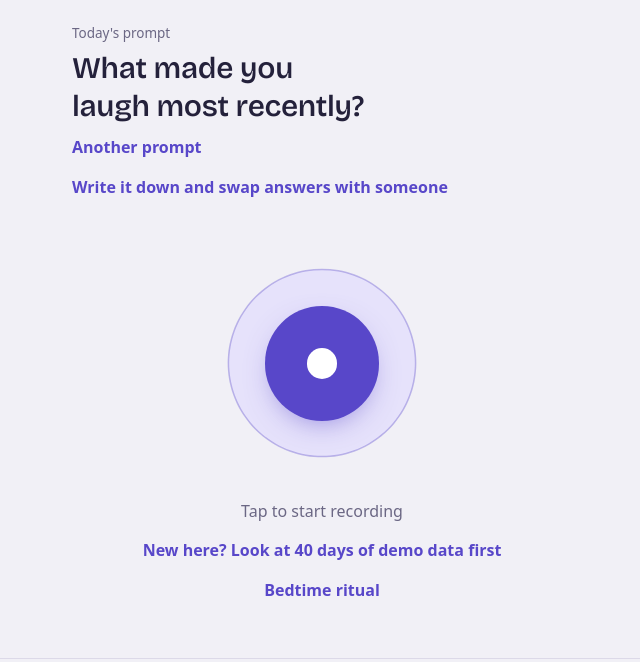
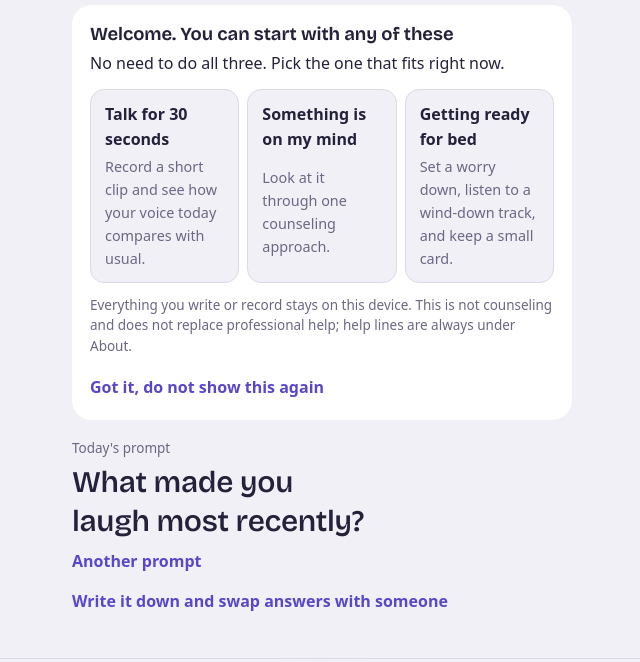
Before and after one commit to jen900704/murmur-voice-journal, a website with bundled scripts: page index.html in a window 1280 px wide. Shown: the part 72-734 px from the top of the page, without its empty margins (318-958 px from the left). Built offline with nearby package versions, Linux system fonts and the light colour scheme.

Commit message:
First-visit welcome with three ways in
A new person lands on Today with no idea what the app is for. The
welcome card offers three doors (talk for 30 seconds, something on
my mind, getting ready for bed), says everything stays on the device
and that this is not counseling, and is dismissed for good with one
tap. Shown only while there are no entries.

Co-Authored-By: Claude Opus 5.5 <noreply@anthropic.com>
Claude-Session: https://claude.ai/code/session_01KLTsNRck9QZs1fruHPTwdH

```diff
--- a/css/style.css
+++ b/css/style.css
@@ -822,7 +822,7 @@ h3.sub {
   font-weight: 500;
 }
 .tile.is-demo {
-  opacity: 0.8;
+  color: var(--muted);
 }
 
 /* ---------- theory lens ---------- */
@@ -1497,3 +1497,48 @@ h3.sub {
 .view.lens #ai-input {
   margin-bottom: 4px;
 }
+
+/* first-visit welcome */
+.welcome {
+  background: var(--surface, #fff);
+  border-radius: 20px;
+  padding: 18px 18px 12px;
+  margin: 0 0 18px;
+}
+.welcome h2 {
+  margin: 0 0 4px;
+  font-size: 1.15rem;
+}
+.welcome-doors {
+  display: grid;
+  gap: 8px;
+  margin: 12px 0;
+}
+.welcome-door {
+  display: grid;
+  gap: 2px;
+  text-align: start;
+  font: inherit;
+  color: inherit;
+  background: var(--bg, transparent);
+  border: 1.5px solid var(--line, rgba(0, 0, 0, 0.12));
+  border-radius: 14px;
+  padding: 12px 14px;
+  cursor: pointer;
+  min-height: 44px;
+}
+.welcome-door:hover {
+  border-color: var(--accent, currentColor);
+}
+.welcome-door-title {
+  font-weight: 650;
+}
+.welcome-door-body {
+  font-size: 0.9rem;
+  color: var(--muted);
+}
+@media (min-width: 640px) {
+  .welcome-doors {
+    grid-template-columns: repeat(3, 1fr);
+  }
+}
--- a/js/app.js
+++ b/js/app.js
@@ -465,6 +465,7 @@ function viewToday() {
   }
 
   const idle = state.phase === 'idle' || state.phase === 'error';
+  if (idle && !state.welcomed && !state.entries.length) add(wrap, welcomeCard());
   if (idle) add(wrap, extras.lowMoodCard(latestRated()));
   if (idle && isEvening()) add(wrap, nightView.card());
   add(wrap,
@@ -562,6 +563,40 @@ function viewToday() {
     }
   }
   return wrap;
+}
+
+// First visit only: three ways in, and what the app is not. Dismissed for good with one tap.
+function welcomeCard() {
+  const dismiss = () => {
+    state.welcomed = true;
+    db.setSetting('welcomed', true).catch(() => {});
+  };
+  const door = (key, title, body, onclick) => h('button', { type: 'button', class: 'welcome-door', 'data-key': key, onclick }, h('span', { class: 'welcome-door-title' }, title), h('span', { class: 'welcome-door-body' }, body));
+  return h(
+    'section',
+    { class: 'welcome', 'aria-labelledby': 'welcome-title' },
+    h('h2', { id: 'welcome-title' }, t('welcomeTitle')),
+    h('p', {}, t('welcomeBody')),
+    h(
+      'div',
+      { class: 'welcome-doors' },
+      door('welcome-voice', t('welcomeVoice'), t('welcomeVoiceBody'), () => {
+        dismiss();
+        render();
+        focusKey('rec');
+      }),
+      door('welcome-lens', t('welcomeLens'), t('welcomeLensBody'), () => {
+        dismiss();
+        location.hash = '#lens';
+      }),
+      door('welcome-night', t('welcomeNight'), t('welcomeNightBody'), () => {
+        dismiss();
+        nightView.begin();
+      })
+    ),
+    h('p', { class: 'muted small' }, t('welcomeNote')),
+    h('button', { type: 'button', class: 'link', 'data-key': 'welcome-close', onclick: () => { dismiss(); render(); } }, t('welcomeClose'))
+  );
 }
 
 function viewJournal() {
@@ -1267,6 +1302,7 @@ async function init() {
   const savedLang = await db.getSetting('lang', null).catch(() => null);
   setLang(savedLang || detectLang());
   state.keepAudio = await db.getSetting('keepAudio', true).catch(() => true);
+  state.welcomed = (await db.getSetting('welcomed', false).catch(() => false)) === true;
   state.aiEnabled = (await db.getSetting('aiEnabled', false).catch(() => false)) === true;
   state.aiKeySet = !!(await db.getSetting('aiKey', '').catch(() => ''));
   state.aiModel = await db.getSetting('aiModel', AI_MODELS[0].id).catch(() => AI_MODELS[0].id);
--- a/js/i18n.js
+++ b/js/i18n.js
@@ -12,6 +12,16 @@ export const STRINGS = {
     bedtimeLink: '睡前儀式',
     tabAbout: '關於',
     promptLabel: '今天的題目',
+    welcomeTitle: '歡迎。你可以從這三件事開始',
+    welcomeBody: '不用全部都做。挑一個現在用得上的就好。',
+    welcomeVoice: '說 30 秒話',
+    welcomeVoiceBody: '錄一段，看看今天的聲音和平常有什麼不同。',
+    welcomeLens: '有件事卡在心裡',
+    welcomeLensBody: '用一種諮商理論的角度，換個方式想想它。',
+    welcomeNight: '準備睡了',
+    welcomeNightBody: '把心事放下，聽一段睡前引導，拿一張小卡片。',
+    welcomeNote: '你寫的、錄的都只存在這個裝置上。這不是諮商，也不能取代專業協助；需要時，「關於」裡隨時有求助專線。',
+    welcomeClose: '知道了，之後不用再顯示',
     newPrompt: '換一題',
     tapToRecord: '點一下開始錄音',
     recording: '錄音中，說到想停為止',
@@ -185,6 +195,16 @@ export const STRINGS = {
     bedtimeLink: 'Bedtime ritual',
     tabAbout: 'About',
     promptLabel: "Today's prompt",
+    welcomeTitle: 'Welcome. You can start with any of these',
+    welcomeBody: 'No need to do all three. Pick the one that fits right now.',
+    welcomeVoice: 'Talk for 30 seconds',
+    welcomeVoiceBody: 'Record a short clip and see how your voice today compares with usual.',
+    welcomeLens: 'Something is on my mind',
+    welcomeLensBody: 'Look at it through one counseling approach.',
+    welcomeNight: 'Getting ready for bed',
+    welcomeNightBody: 'Set a worry down, listen to a wind-down track, and keep a small card.',
+    welcomeNote: 'Everything you write or record stays on this device. This is not counseling and does not replace professional help; help lines are always under About.',
+    welcomeClose: 'Got it, do not show this again',
     newPrompt: 'Another prompt',
     tapToRecord: 'Tap to start recording',
     recording: 'Recording. Talk until you want to stop',
--- a/sw.js
+++ b/sw.js
@@ -1,6 +1,6 @@
 // Offline support. Network first, so a new release reaches people on the next load;
 // the cache is used only when the network is unavailable.
-const CACHE = 'murmur-v9';
+const CACHE = 'murmur-v10';
 const NETWORK_TIMEOUT_MS = 3000;
 const SHELL = [
   './',
```
Also changed, not shown: tests/e2e/views.spec.mjs (+11 -0 lines).
